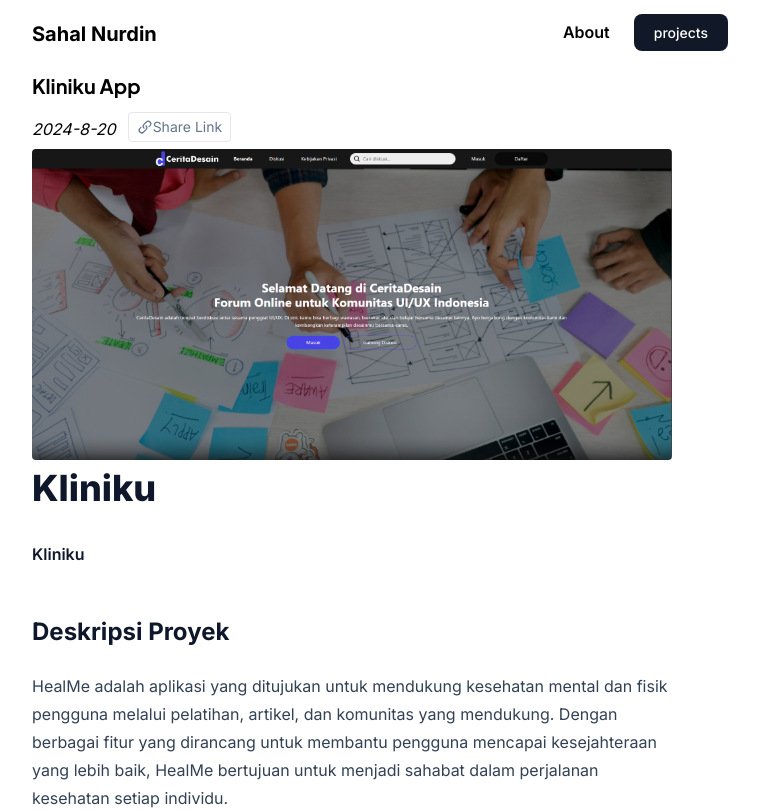
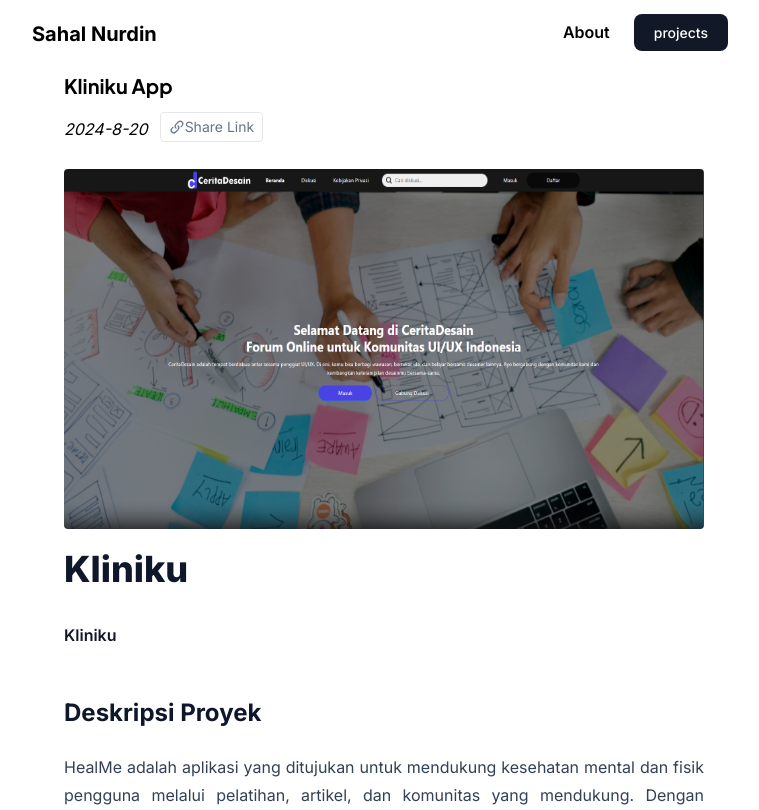
Before and after one commit to SahalN/sahal-portfolio, a Next.js app: page /projects/kliniku in a window 1280 px wide. Shown: the top 810 px of the page, without its empty margins (256-1015 px from the left). Built offline with nearby package versions, Linux system fonts and the light colour scheme.

Commit message:
update at projects layout

```diff
--- a/app/layout.jsx
+++ b/app/layout.jsx
@@ -21,7 +21,7 @@ export default function RootLayout({ children }) {
         <header className='sticky top-0 z-50 py-3 bg-white px-72 backdrop-filter backdrop-blur-lg bg-opacity-30'>
           <NavBar />
         </header>
-        <main className='py-3 px-72 grow'>{children}</main>
+        <main className='justify-center py-3 px-72 grow '>{children}</main>
         <footer className='py-3 text-xs text-center border-t px-72 text-slate-50'>
           <Footer />
         </footer>
--- a/app/projects/[slug]/page.jsx
+++ b/app/projects/[slug]/page.jsx
@@ -1,15 +1,12 @@
 /** @format */
-
 
 import Heading from "../../../components/Heading";
 import ShareLinkButton from "../../../components/ShareLinkButton";
 import { getProject, getSlugs } from "../../../lib/projects";
 
-
 export async function generateStaticParams() {
   const slugs = await getSlugs();
   return slugs.map((slug) => ({ slug }));
-
 }
 
 export async function generateMetadata({ params: { slug } }) {
@@ -17,8 +14,7 @@ export async function generateMetadata({ params: { slug } }) {
   console.log(project);
   return {
     title: project.title,
-  }
-
+  };
 }
 
 export default async function ProjectPage({ params: { slug } }) {
@@ -28,19 +24,24 @@ export default async function ProjectPage({ params: { slug } }) {
   // console.log(project);
   return (
     <>
+      <div className='max-w-screen-sm mx-auto '>
         <Heading>{project.title}</Heading>
 
-      <div className="flex items-baseline gap-3"><p className="pb-2 italic">{project.date}</p><ShareLinkButton/></div>
-
+        <div className='flex items-baseline gap-3'>
+          <p className='pb-2 italic'>{project.date}</p>
+          <ShareLinkButton />
+        </div>
         <img
           src={project.image}
           alt='ceritadesain'
           width='640'
           height='360'
-        className='mb-2 rounded'
+          className='mx-auto mt-5 mb-5 rounded aspect-auto sm:aspect-video w-[320px] h-[180px] sm:w-[640px] sm:h-[360px] '
         />
-
-      <article dangerouslySetInnerHTML={{ __html: project.body }} className="max-w-screen-sm prose prose-slate"></article>
+        <article
+          dangerouslySetInnerHTML={{ __html: project.body }}
+          className='max-w-screen-sm prose text-justify prose-slate'></article>
+      </div>
     </>
   );
 }
--- a/app/projects/page.jsx
+++ b/app/projects/page.jsx
@@ -5,9 +5,8 @@ import Heading from "../../components/Heading";
 import { getProjects } from "../../lib/projects";
 
 export const metadata = {
-  title: "Projects"
-}
-
+  title: "Projects",
+};
 
 export default async function ProjectsPage() {
   const projects = await getProjects();
@@ -15,9 +14,11 @@ export default async function ProjectsPage() {
   return (
     <>
       <Heading>Projects</Heading>
-      <ul className='flex flex-col gap-3 md:flex-row'>
+      <ul className='flex justify-between gap-3 md:flexcol'>
         {projects.map((project) => (
-          <li key={project.slug} className='bg-white border rounded shadow w-80 hover:shadow-xl'>
+          <li
+            key={project.slug}
+            className='bg-white border rounded shadow w-80 hover:shadow-xl'>
             <Link href={`/projects/${project.slug}`}>
               <img
                 src={project.image}
@@ -32,7 +33,6 @@ export default async function ProjectsPage() {
             </Link>
           </li>
         ))}
-
       </ul>
     </>
   );
```
Lines whose indentation alone changed are shown as unchanged.
